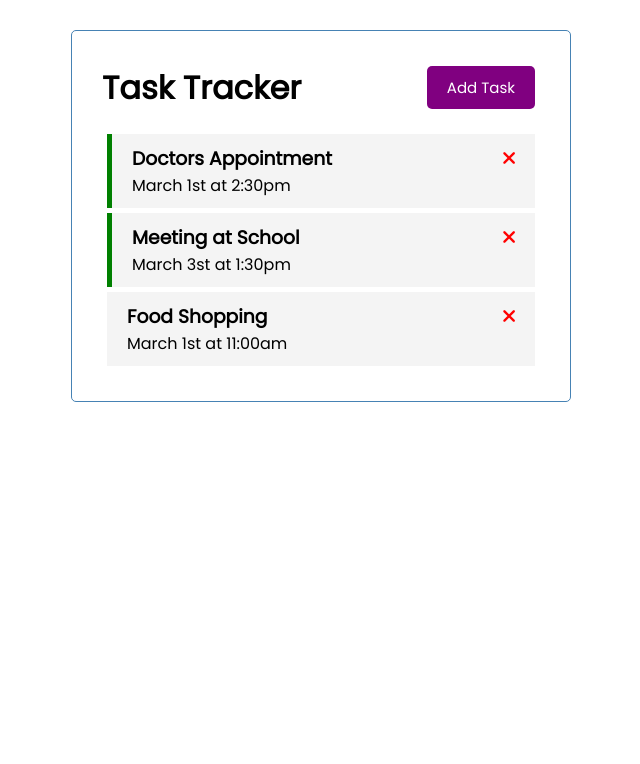
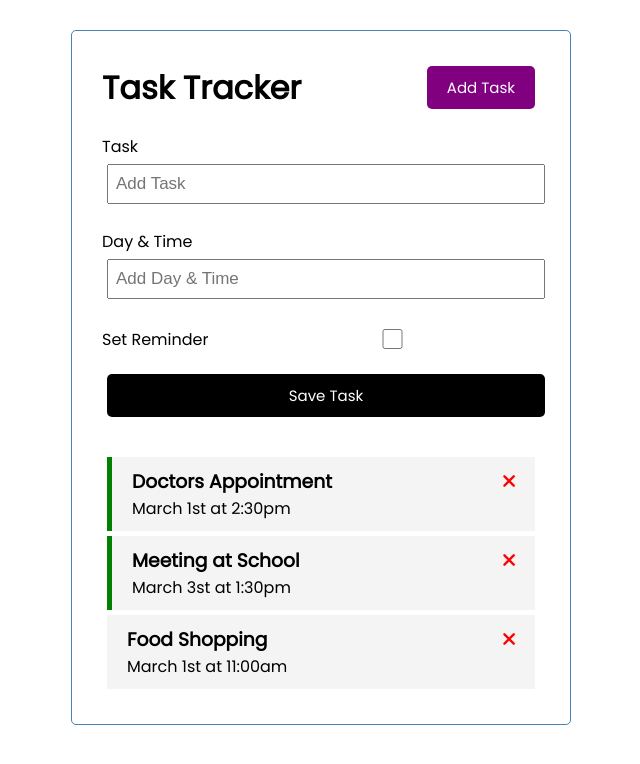
Before and after one commit to denizayjs/vue.js-task-tracker, a Vue app: page / in a window 1280 px wide. Shown: the top 764 px of the page, without its empty margins (319-959 px from the left). Built offline with nearby package versions, Linux system fonts and the light colour scheme.

Commit message:
addTask with v-model

```diff
--- a/src/App.vue
+++ b/src/App.vue
@@ -1,6 +1,7 @@
 <template>
   <div class="container">
     <Header title="Task Tracker" />
+    <AddTask @add-task="addTask" />
     <Tasks
       @toggle-reminder="toggleReminder"
       @delete-task="deleteTask"
@@ -12,12 +13,14 @@
 <script>
 import Header from "./components/Header.vue";
 import Tasks from "./components/Tasks.vue";
+import AddTask from "./components/AddTask.vue";
 
 export default {
   name: "App",
   components: {
     Header,
     Tasks,
+    AddTask,
   },
   data() {
     return {
@@ -57,6 +60,10 @@
       this.tasks = this.tasks.map((task) =>
         task.id === id ? { ...task, reminder: !task.reminder } : task
       );
+    },
+
+    addTask(task) {
+      this.tasks = [...this.tasks, task];
     },
   },
 };
--- /dev/null
+++ b/src/components/AddTask.vue
@@ -0,0 +1,86 @@
+<template>
+  <form @submit="onSubmit" class="add-form">
+    <div class="form-control">
+      <label>Task</label>
+      <input type="text" v-model="text" name="text" placeholder="Add Task" />
+    </div>
+    <div class="form-control">
+      <label>Day & Time</label>
+      <input
+        type="text"
+        name="day"
+        v-model="day"
+        placeholder="Add Day & Time"
+      />
+    </div>
+    <div class="form-control form-control-check">
+      <label>Set Reminder</label>
+      <input type="checkbox" v-model="reminder" name="reminder" />
+    </div>
+
+    <input type="submit" value="Save Task" class="btn btn-block" />
+  </form>
+</template>
+<script>
+export default {
+  name: "AddTask",
+  data() {
+    return {
+      text: "",
+      day: "",
+      reminder: false,
+    };
+  },
+
+  methods: {
+    onSubmit(e) {
+      e.preventDefault();
+      if (!this.text) {
+        alert("Please add a task");
+        return;
+      }
+
+      const newTask = {
+        id: Math.floor(Math.random() * 100000),
+        text: this.text,
+        day: this.day,
+        reminder: this.reminder,
+      };
+      this.$emit("add-task", newTask);
+      this.text = "";
+      this.day = "";
+      this.reminder = false;
+    },
+  },
+};
+</script>
+<style scoped>
+.add-form {
+  margin-bottom: 40px;
+}
+.form-control {
+  margin: 20px 0;
+}
+.form-control label {
+  display: block;
+}
+.form-control input {
+  width: 100%;
+  height: 40px;
+  margin: 5px;
+  padding: 3px 7px;
+  font-size: 17px;
+}
+.form-control-check {
+  display: flex;
+  align-items: center;
+  justify-content: space-between;
+}
+.form-control-check label {
+  flex: 1;
+}
+.form-control-check input {
+  flex: 2;
+  height: 20px;
+}
+</style>
```
